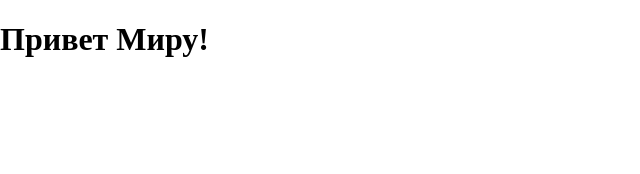
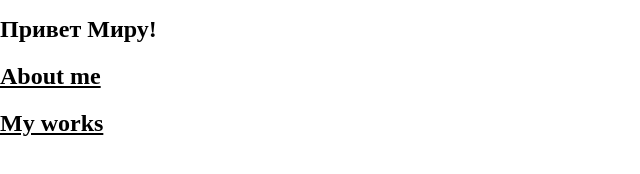
Before and after one commit to eIT-Janusz/eIT-git, a plain HTML site: page index.html in a window 1280 px wide. Shown: the whole page, without its empty margins (0-640 px from the left). Drawn offline with Linux system fonts and the light colour scheme.

Commit message:
Add h2 headers

```diff
--- a/index.html
+++ b/index.html
@@ -9,5 +9,9 @@
   </head>
   <body>
     <h1>Привет Миру!</h1>
+
+    <h2>About me</h2>
+
+    <h2>My works</h2>
   </body>
 </html>
--- a/style.css
+++ b/style.css
@@ -2,6 +2,10 @@ body {
   margin: 0;
 }
 
-.h1 {
-  font-size: 12vw;
+h1 {
+  font-size: 24px;
 }
+
+h2 {
+  text-decoration: underline;
+}
```
